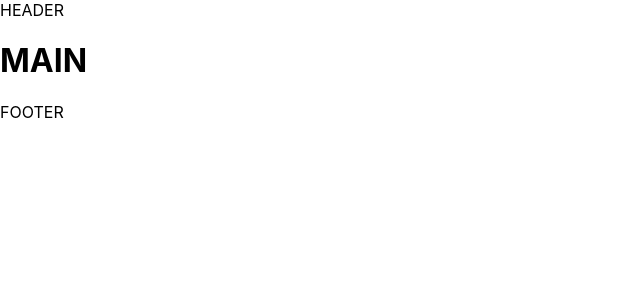
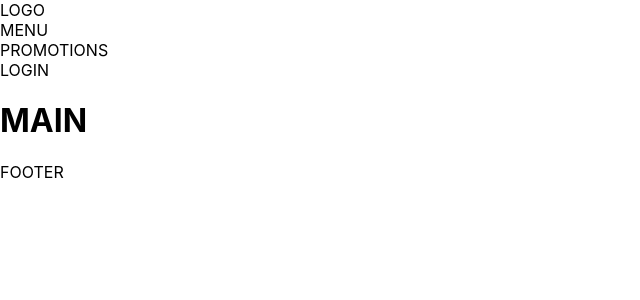
Before and after one commit to CodecoolGlobal/el-proyecte-grande-sprint-4-java-havalda-r, a React (Create React App) app: page / in a window 1280 px wide. Shown: the top 300 px of the page, without its empty margins (0-640 px from the left). Built offline with nearby package versions, Linux system fonts and the light colour scheme.

Commit message:
feat: add placeholders to header

```diff
--- /dev/null
+++ b/src/components/Header/Header.js
@@ -0,0 +1,14 @@
+import React from 'react';
+
+const Header = () => {
+  return (
+    <header>
+      <div>LOGO</div>
+      <div>MENU</div>
+      <div>PROMOTIONS</div>
+      <div>LOGIN</div>
+    </header>
+  );
+};
+
+export default Header;
--- a/src/components/Layout/Layout.js
+++ b/src/components/Layout/Layout.js
@@ -1,9 +1,10 @@
 import React from 'react';
+import Header from '../Header/Header';
 
 const Layout = (props) => {
   return (
     <>
-      <header>HEADER</header>
+      <Header />
       <main>{props.children}</main>
       <footer>FOOTER</footer>
     </>
```
